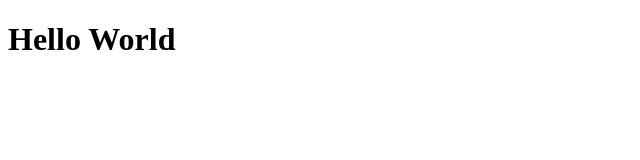
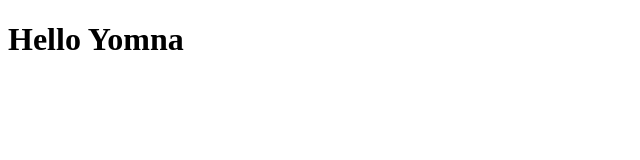
Before and after one commit to yomnamahmoud0/test1, a plain HTML site: page index.html in a window 1280 px wide. Shown: the full height of the page, 0-640 px from the left. Drawn offline with Linux system fonts and the light colour scheme.

Commit message:
changing text

```diff
--- a/index.html
+++ b/index.html
@@ -6,7 +6,7 @@
     <title>Document</title>
 </head>
 <body>
-    <h1>Hello World</h1>
+    <h1>Hello Yomna</h1>
 
     <script src="js/scipt.js"></script>
 </body>
```
